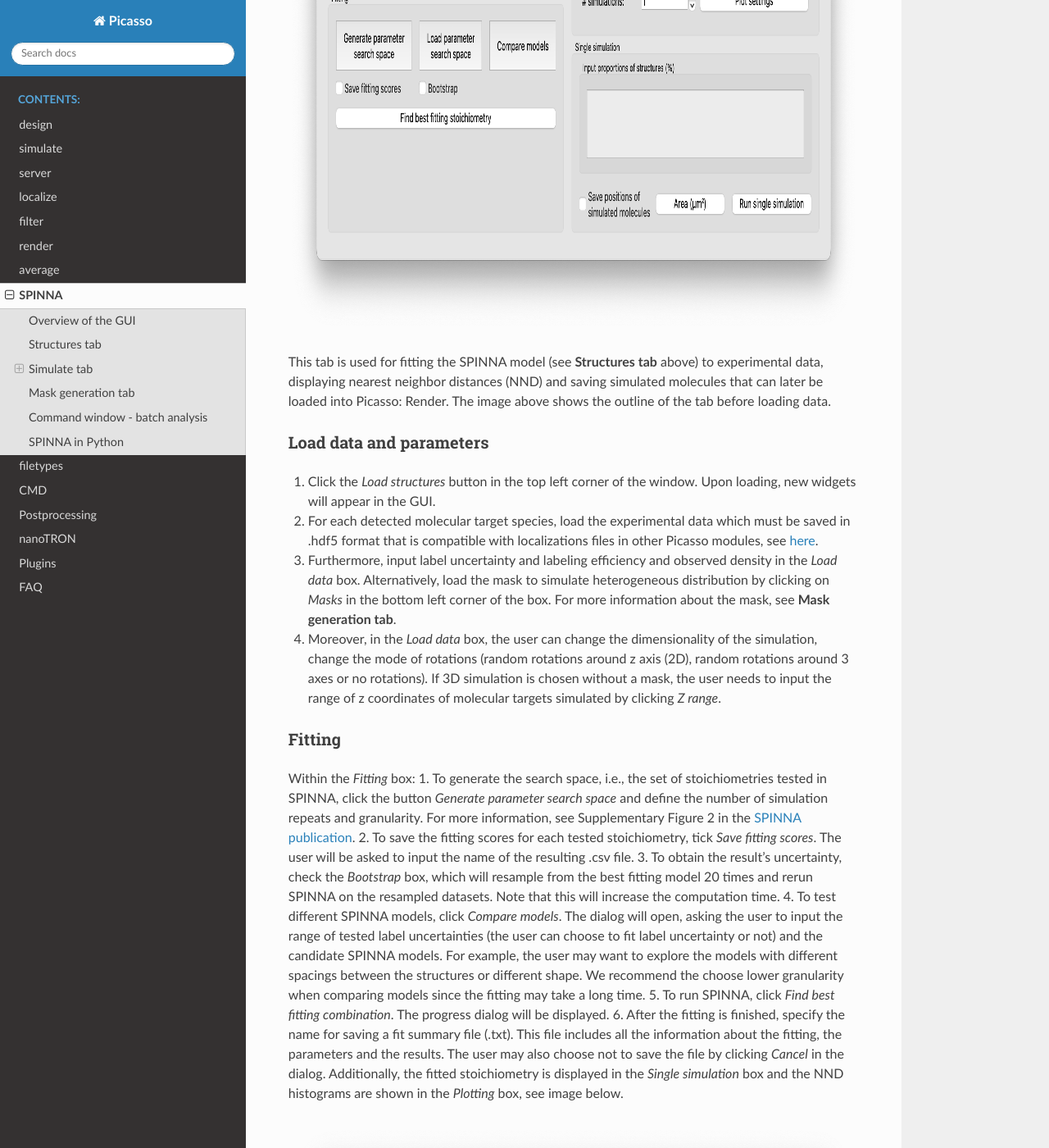
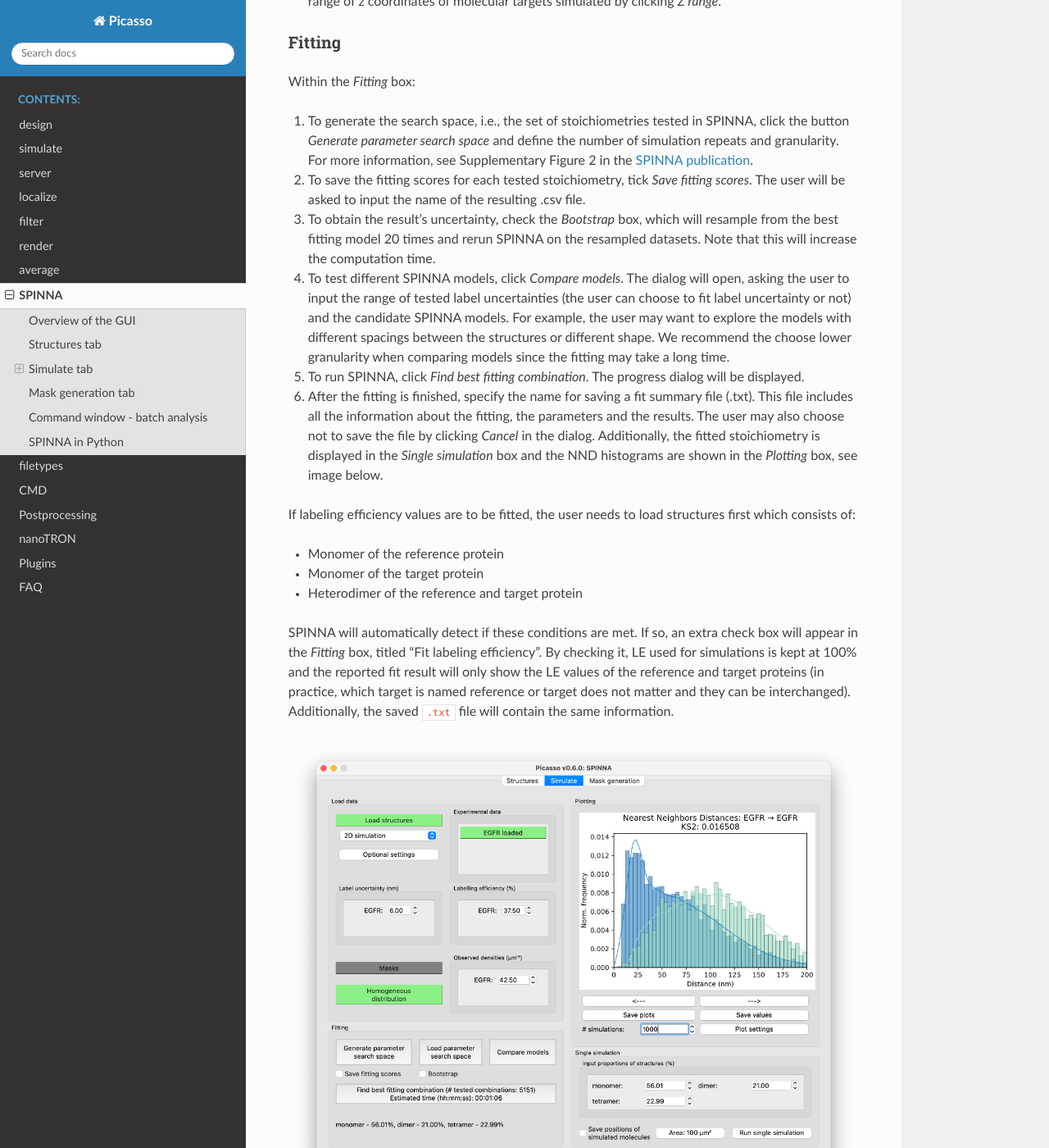
Before and after one commit to jungmannlab/picasso, a Sphinx documentation site: the page built from docs/spinna.rst, in a window 1280 px wide and 1400 px high, scrolled down 2917 px. Shown: the whole window at 82% size. Built offline with Sphinx 7.4.7 and the Read the Docs theme 3.1.0, drawn with Linux system fonts in a browser that asks for light colours; some of the changed text lies outside the part shown.

Commit message:
spinna update docs (fix formating and LE fitting description)

```diff
--- a/docs/spinna.rst
+++ b/docs/spinna.rst
@@ -3,10 +3,13 @@ SPINNA
 
 SPINNA is a module for analyzing the oligomerization of proteins using super-resolution microscopy data. For more information, please refer to the publication `L. A. Masullo, R. Kowalewski, et al. Nature Comm, 2025 <https://doi.org/10.1038/s41467-025-59500-z>`_.
 
+As of Picasso 0.8.4., SPINNA supports labeling efficiency fitting as described in `J. Hellmeier, S. Strauss, et al. Nature Methods, 2024 <https://doi.org/10.1038/s41592-024-02242-5>`_. See the "Fitting" section below for instructions.
+
 Overview of the GUI
 -------------------
 
 The GUI consists of three tabs that can be navigated at the top of the screen:
+
 1. *Structures*: to define the structures used in simulations.
 2. *Simulate*: to simulate any combination of structures with user-defined parameters as well as to fit the proportions of structures to experimental data.
 3. *Mask generation*: to generate masks for simulations with heterogeneous densities of molecular targets.
@@ -15,10 +18,10 @@ Structures tab
 --------------
 
 .. image:: ../docs/spinna_structures_tab.png
-   :scale: 60 %
    :alt: structures_tab
 
 This tab allows the user to define the model structures for SPINNA. The outline of the tab is shown above. Follow these steps to create new structures:
+
 1. Click *Add a new structure* in the *Structures summary box* (top right corner).
 2. Enter the name of the structure in the new dialog and confirm by clicking *OK*.
 3. The structure is now loaded and its name is displayed in the *Preview* box (left panel).
@@ -37,7 +40,6 @@ Simulate tab
 ------------
 
 .. image:: ../docs/spinna_simulate_tab_before_load.png
-   :scale: 60 %
    :alt: simulate_tab_before_load
 
 This tab is used for fitting the SPINNA model (see **Structures tab** above) to experimental data, displaying nearest neighbor distances (NND) and saving simulated molecules that can later be loaded into Picasso: Render. The image above shows the outline of the tab before loading data.
@@ -54,6 +56,7 @@ Fitting
 ~~~~~~~
 
 Within the *Fitting* box:
+
 1. To generate the search space, i.e., the set of stoichiometries tested in SPINNA, click the button *Generate parameter search space* and define the number of simulation repeats and granularity. For more information, see Supplementary Figure 2 in the `SPINNA publication <https://doi.org/10.1038/s41467-025-59500-z>`_.
 2. To save the fitting scores for each tested stoichiometry, tick *Save fitting scores*. The user will be asked to input the name of the resulting .csv file.
 3. To obtain the result’s uncertainty, check the *Bootstrap* box, which will resample from the best fitting model 20 times and rerun SPINNA on the resampled datasets. Note that this will increase the computation time.
@@ -61,8 +64,15 @@ Within the *Fitting* box:
 5. To run SPINNA, click *Find best fitting combination*. The progress dialog will be displayed.
 6. After the fitting is finished, specify the name for saving a fit summary file (.txt). This file includes all the information about the fitting, the parameters and the results. The user may also choose not to save the file by clicking *Cancel* in the dialog. Additionally, the fitted stoichiometry is displayed in the *Single simulation* box and the NND histograms are shown in the *Plotting* box, see image below.
 
+If labeling efficiency values are to be fitted, the user needs to load structures first which consists of:
+
+* Monomer of the reference protein
+* Monomer of the target protein
+* Heterodimer of the reference and target protein
+
+SPINNA will automatically detect if these conditions are met. If so, an extra check box will appear in the *Fitting* box, titled "Fit labeling efficiency". By checking it, LE used for simulations is kept at 100% and the reported fit result will only show the LE values of the reference and target proteins (in practice, which target is named reference or target does not matter and they can be interchanged). Additionally, the saved ``.txt`` file will contain the same information.
+
 .. image:: ../docs/spinna_simulate_tab_after_fit.png
-   :scale: 60 %
    :alt: simulate_tab_after_fit
 
 Single simulation
@@ -85,7 +95,6 @@ Plotting
 - *Plot settings* opens a new dialog that allows the user to show/hide plot legend, adjust the histogram bin size and min. and max. plotted distances, among others, see below.
 
 .. image:: ../docs/spinna_nnd_plot_settings.png
-   :scale: 60 %
    :alt: nnd_plot_settings
 
 If the loaded structures include several molecular target species, several NND histograms are plotted, one for each pair of molecular target species which can be explored by clicking left and right arrows in the *Plotting* box.
@@ -94,7 +103,6 @@ Mask generation tab
 -------------------
 
 .. image:: ../docs/spinna_mask_generation_tab.png
-   :scale: 60 %
    :alt: mask_generation_tab
 
 This tab allows the user to create a density/binary mask capable of recovering the heterogeneous density distribution present in the experimental data.
@@ -117,6 +125,7 @@ SPINNA can be run directly from the command window to allow fast and efficient b
 - ``-b`` or ``--bootstrap`` switches on the bootstrap mode, i.e., the best fitting model is resampled 20 times and SPINNA is rerun on the resampled datasets. If not specified, the bootstrap mode is off.
 
 Each row in the .csv file will specify parameters for which SPINNA is run. In the file, define the following column names (i.e., the values typed into the first row) as follows:
+
 - *structures_filename* : Path to the file with structures saved (.yaml), see **Structures tab** above.
 - *exp_data_TARGET* : Path to the file with experimental data (.hdf5) for each molecular target species. Each target in the structures must have a corresponding column, for example, *exp_data_EGFR".
 - *le_TARGET* : Labeling efficiency (%) for each molecular target species.
@@ -139,6 +148,7 @@ For a heterogeneous distribution:
 Optional columns are:
 - *rotation_mode* : Random rotations mode used in analysis. Values must be one of {*3D*, *2D*, *None*}. Default: *3D*.
 - *nn_plotted* : Number of nearest neighbors plotted, default: 4.
+- *le_fitting* : 0 if standard SPINNA is ran, 1 if labeling efficiency fitting is to be performed. Then, 100% LE is used in the pipeline and different output file is saved. If the column is not provided, standard SPINNA is ran.
 
 
 SPINNA in Python
```
Also changed, not shown: 2 other files.
